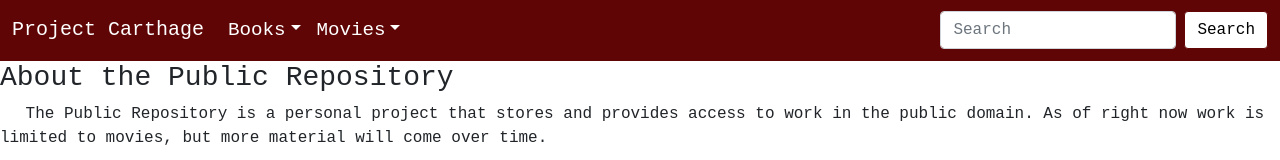
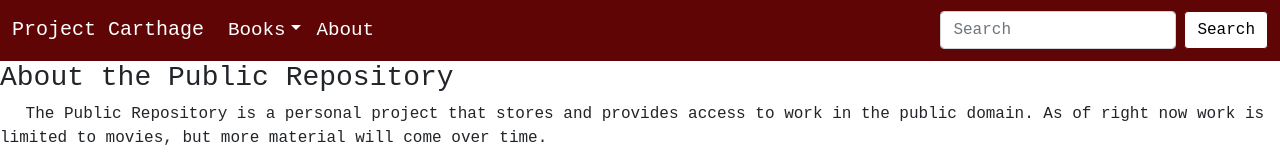
Before and after one commit to KHill96/project-carthage, a Next.js app: page /about in a window 1280 px wide. Shown: the top 160 px of the page. Built offline with nearby package versions, Linux system fonts and the light colour scheme.

Commit message:
Added About route to header file

```diff
--- a/comps/header.js
+++ b/comps/header.js
@@ -18,10 +18,7 @@ function Header() {
               <NavDropdown.Item href="/books/popular" className='sub-item'>Popular</NavDropdown.Item>
               <NavDropdown.Item href="/books/new" className='sub-item'>New</NavDropdown.Item>
             </NavDropdown>
-            <NavDropdown title="Movies" id="top-item">
-              <NavDropdown.Item href="#" className='sub-item'>Popular</NavDropdown.Item>
-              <NavDropdown.Item href="#" className='sub-item'>New</NavDropdown.Item>
-            </NavDropdown>
+            <Nav.Link href='/about' id='top-item'>About</Nav.Link>
           </Nav>
           <Form className="d-flex">
             <Form.Control
```
